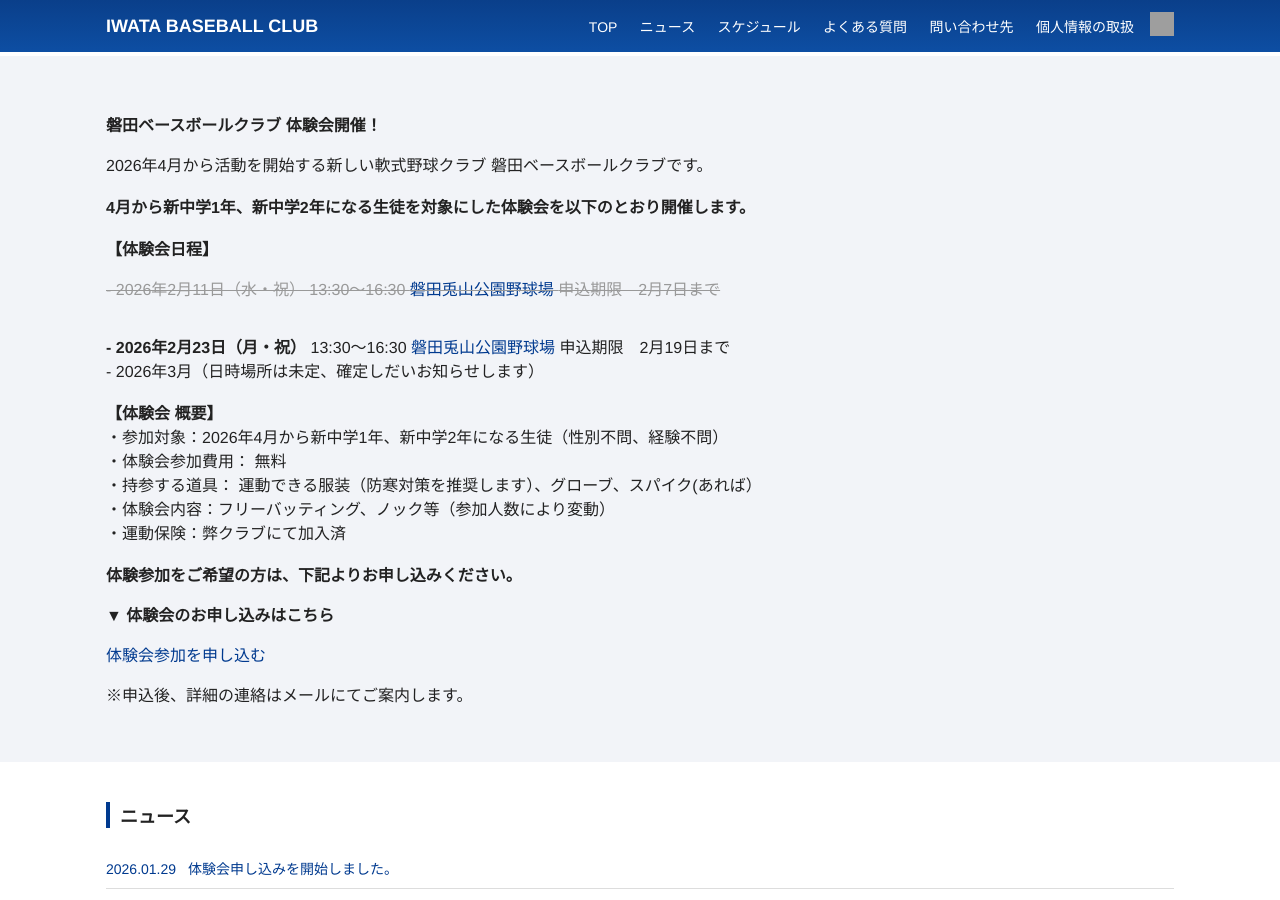
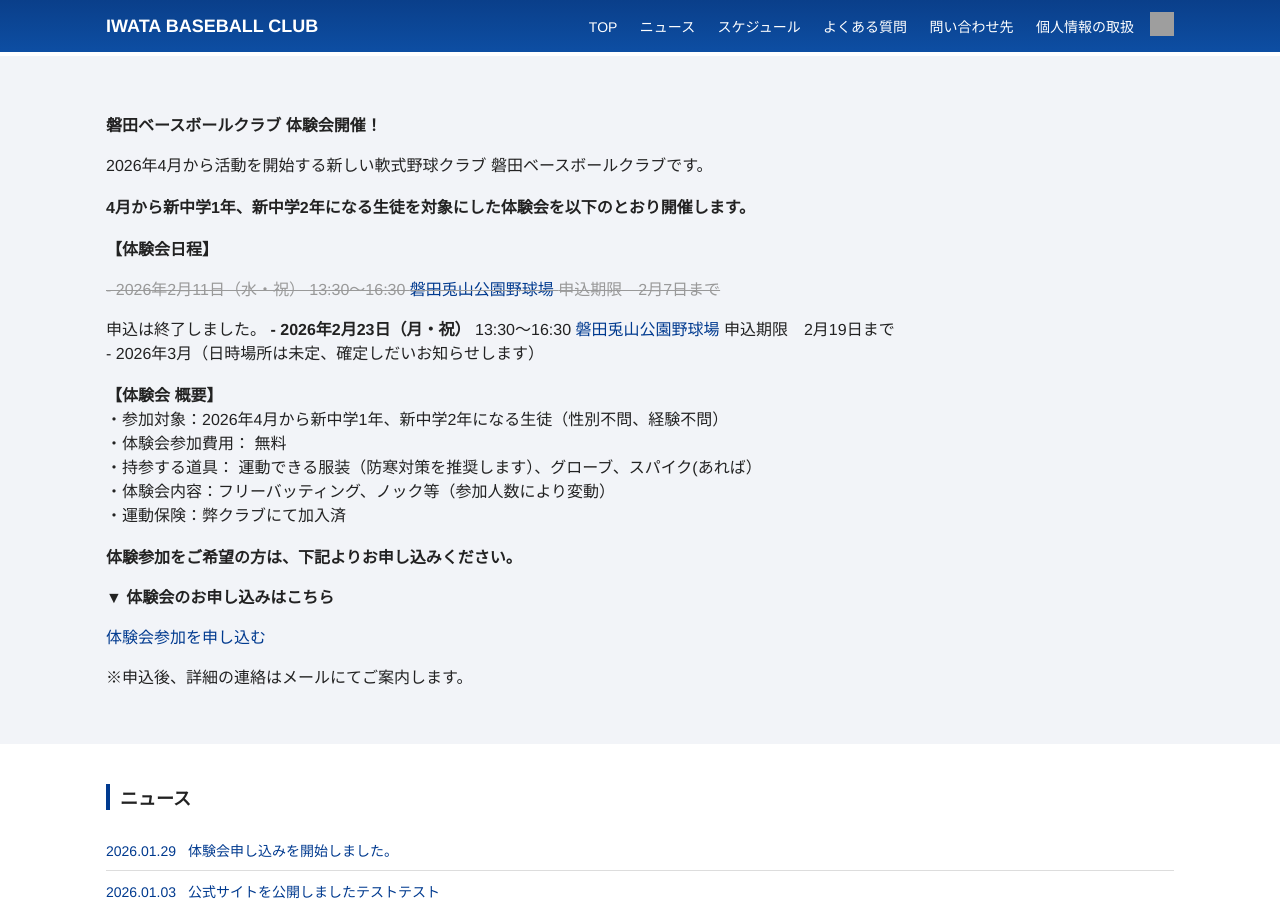
Before and after one commit to moutineigo/baseball, a Jekyll site: the page built from index.md, in a window 1280 px wide and 900 px high. Built offline with Jekyll 4.4.1, drawn with Linux system fonts in a browser that asks for light colours; grey boxes are pictures that could not be loaded.

Commit message:
Update home.html

```diff
--- a/_layouts/home.html
+++ b/_layouts/home.html
@@ -18,7 +18,7 @@
    rel="noopener">
    磐田兎山公園野球場
    </a>
-   申込期限　2月7日まで</p> <br>
+   申込期限　2月7日まで</p> 申込は終了しました。
 
   <strong> - 2026年2月23日（月・祝）</strong> 13:30〜16:30
   <a href="https://maps.app.goo.gl/WUMTo3SxXWWpeedWA"
```
